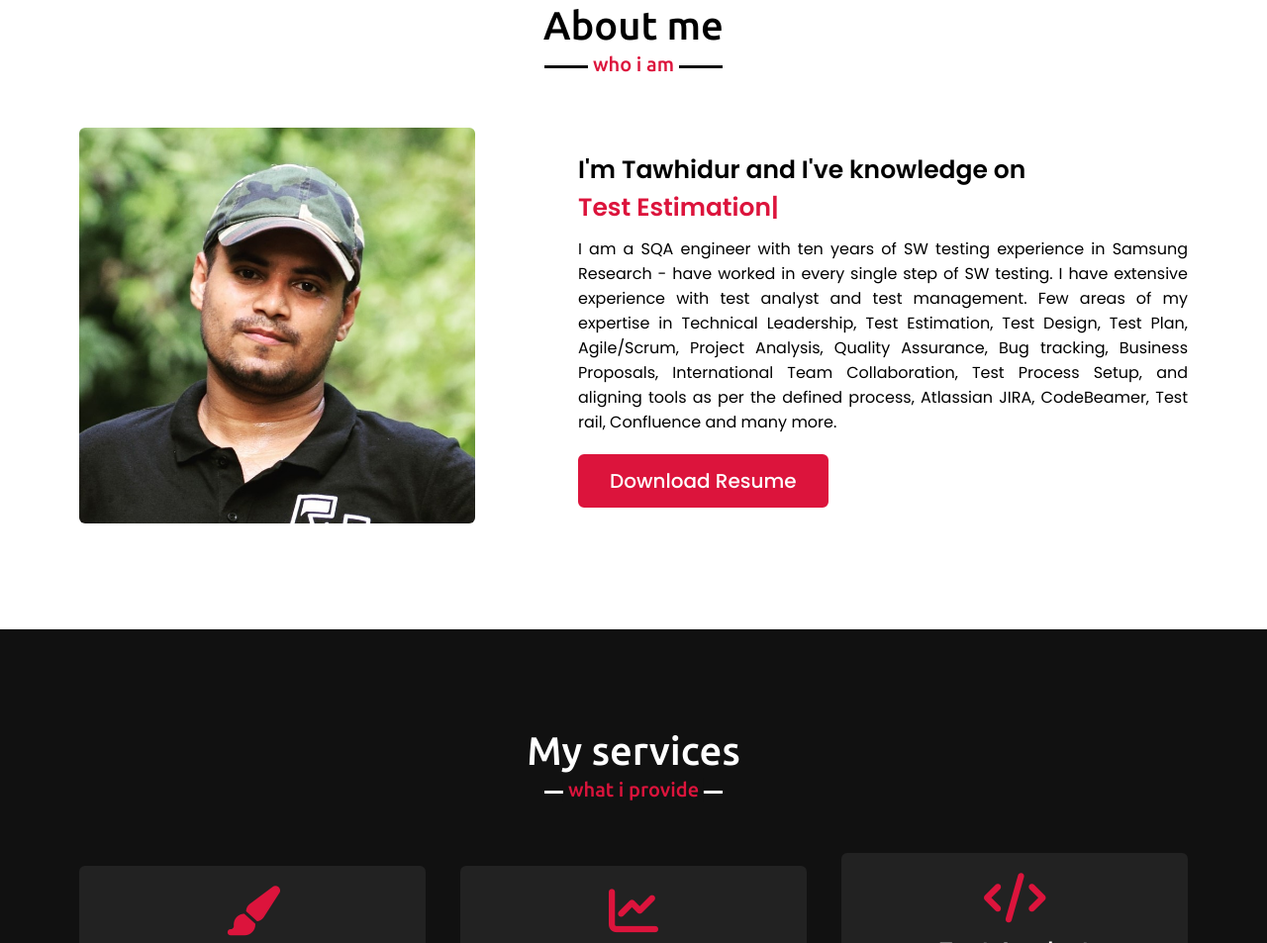
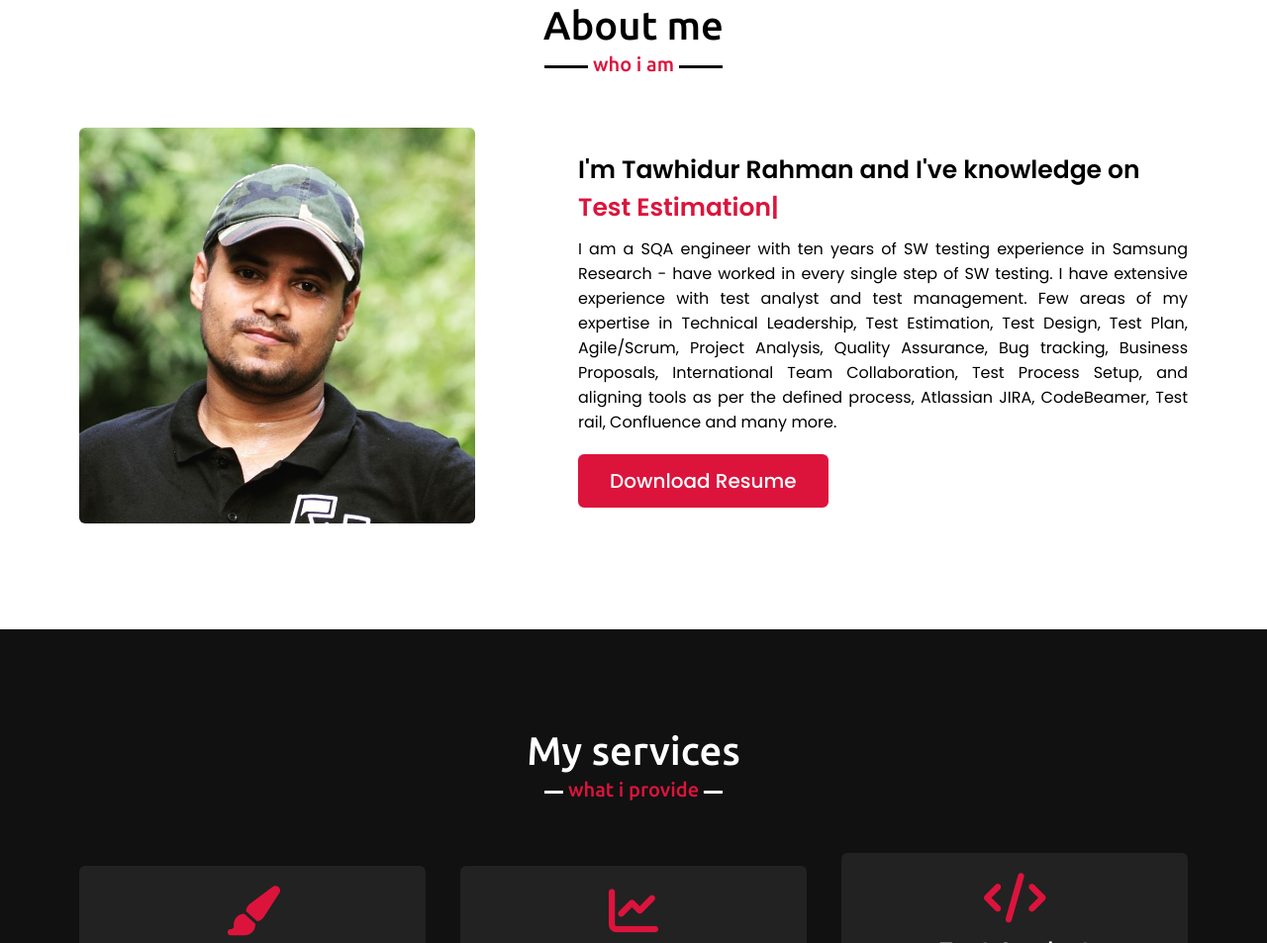
Before and after one commit to tawhidur/tawhidur.github.io, a plain HTML site: page index.html in a window 1280 px wide. Shown: the part 897-1850 px from the top of the page at 99% size. Drawn offline with nearby package versions, Linux system fonts and the light colour scheme.

Commit message:
Update index.html

```diff
--- a/index.html
+++ b/index.html
@@ -56,7 +56,7 @@
                     <img src="images/profile-1.jpeg" alt="">
                 </div>
                 <div class="column right">
-                    <div class="text">I'm Tawhidur and I've knowledge on <br>
+                    <div class="text">I'm Tawhidur Rahman and I've knowledge on <br>
 					<span class="typing-2"></span></div>
                     <p>I am a SQA engineer with ten years of SW testing experience in Samsung Research - have worked in every single step of SW testing. I have extensive experience with test analyst and test management. Few areas of my expertise in Technical Leadership, Test Estimation, Test Design, Test Plan, Agile/Scrum, Project Analysis, Quality Assurance, Bug tracking, Business Proposals, International Team Collaboration, Test Process Setup, and aligning tools as per the defined process, Atlassian JIRA, CodeBeamer, Test rail, Confluence and many more.</p>
                     <a href="#">Download Resume</a>
```
